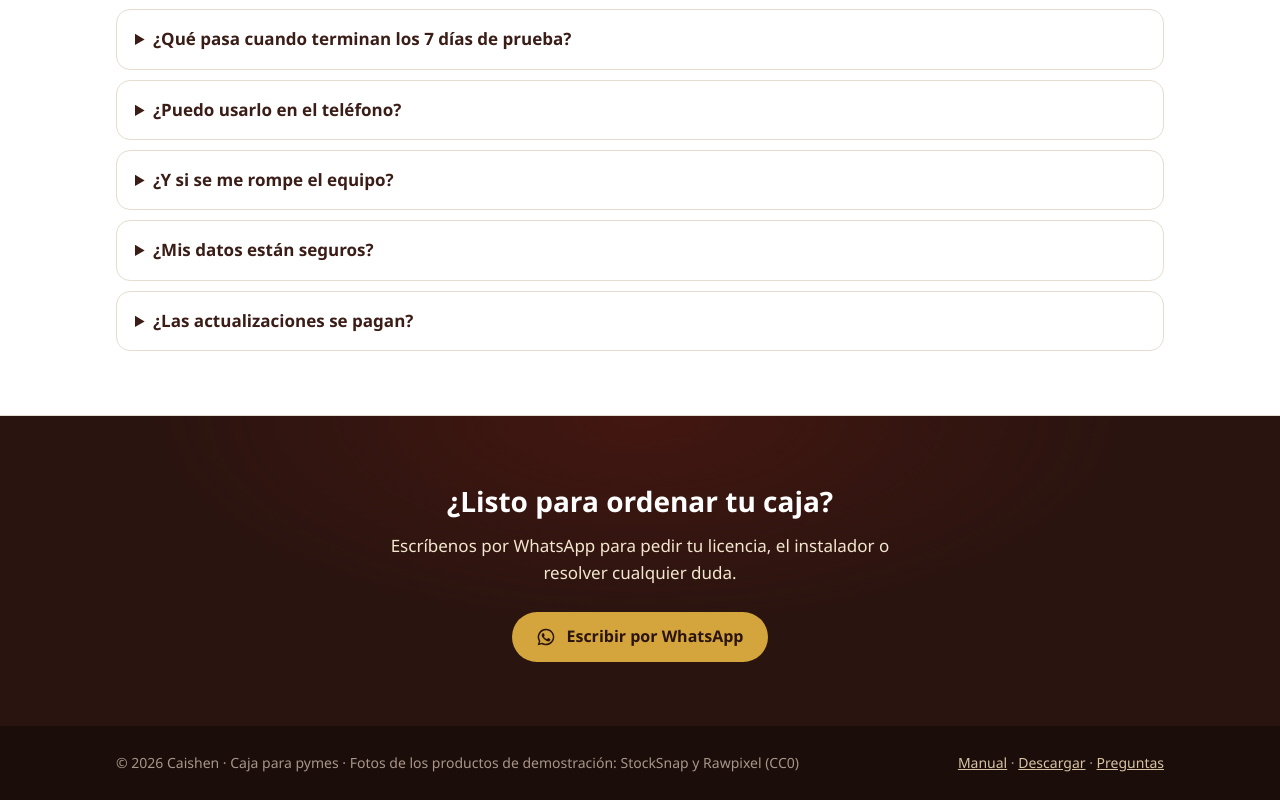
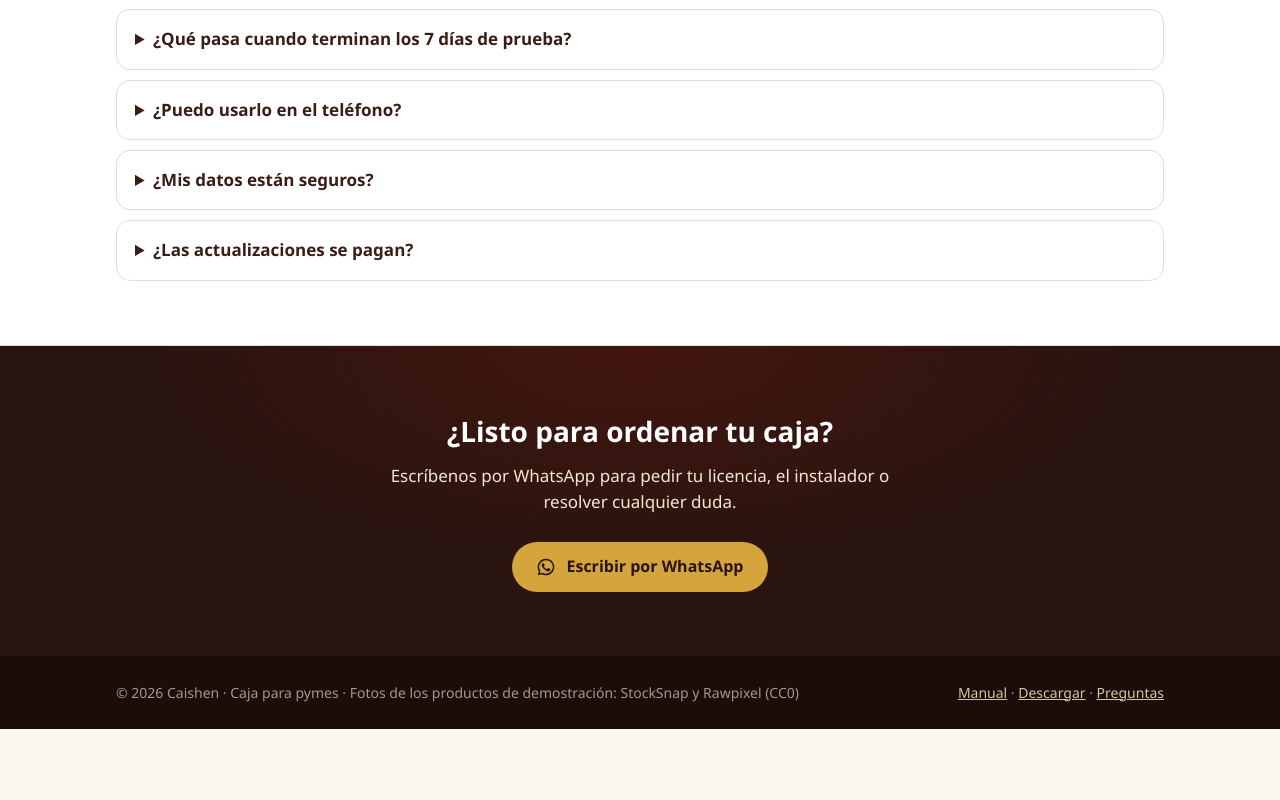
Before and after one commit to iv4n42/caishen-web, a plain HTML site: page index.html in a window 1280 px wide. Shown: the part 6237-7037 px from the top of the page. After the commit the page ends 6966 px from the top, so only its background shows below. Drawn offline with Linux system fonts and the light colour scheme.

Commit message:
Quita la pregunta de equipo roto: cambiar de equipo es una licencia nueva
Co-Authored-By: Claude Opus 5.5 <noreply@anthropic.com>

```diff
--- a/index.html
+++ b/index.html
@@ -462,10 +462,6 @@
         <p>No. La pantalla del teléfono es muy chica para vender cómodo. Caishen está hecho para PC con Windows y para tablets Android de 10 pulgadas o más, en horizontal.</p>
       </details>
       <details>
-        <summary>¿Y si se me rompe el equipo?</summary>
-        <p>Cada cierre de caja sale en PDF y se puede guardar en un pendrive o mandar por WhatsApp, así el historial no se queda solo en el equipo. Para el equipo nuevo nos pides la clave de ese equipo.</p>
-      </details>
-      <details>
         <summary>¿Mis datos están seguros?</summary>
         <p>Los datos se guardan cifrados en tu equipo y no salen de ahí. Nadie más que tú los ve.</p>
       </details>
```
